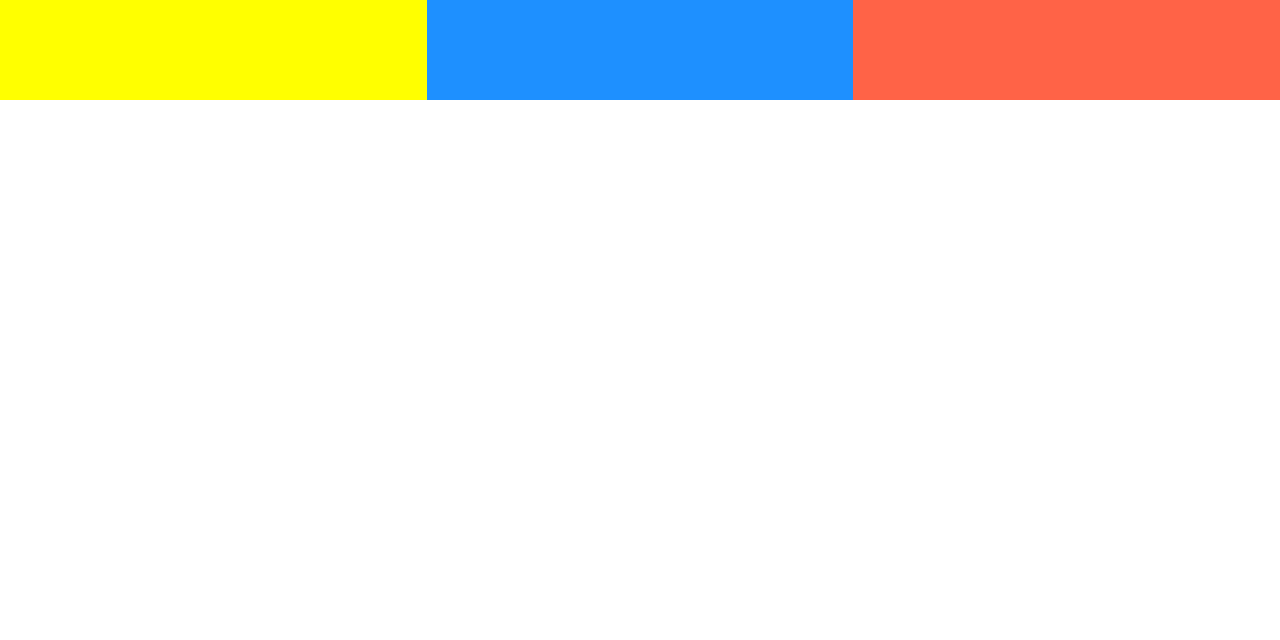
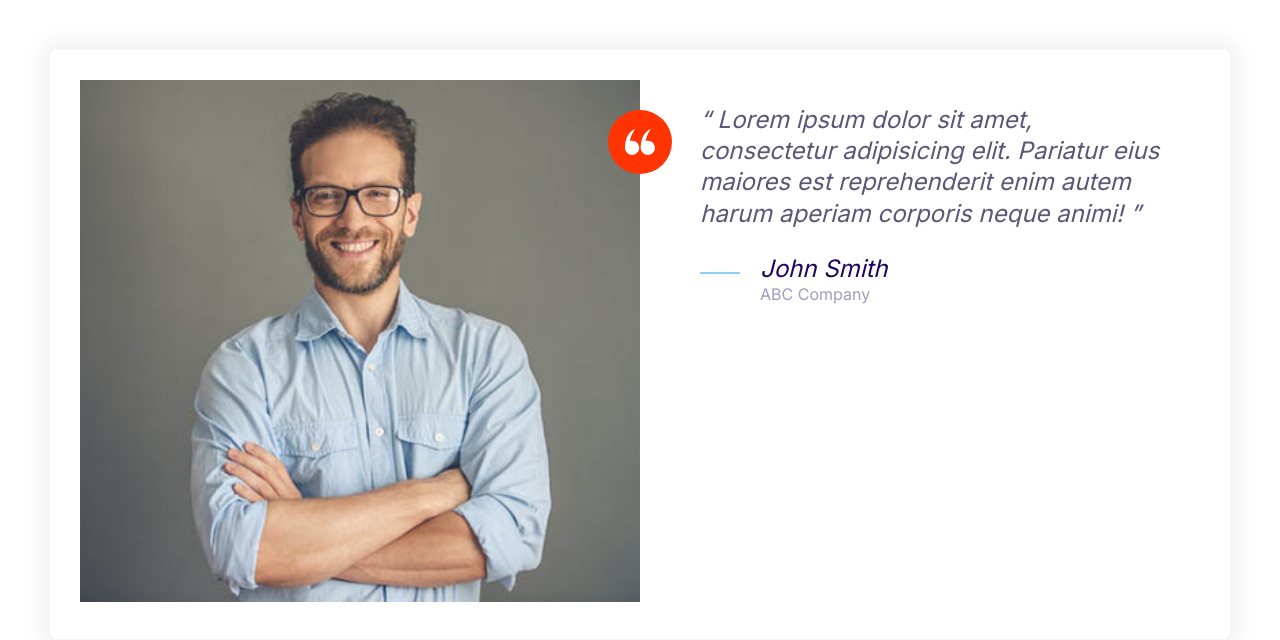
Before and after one commit to manudeli/Season-And-Work, a plain HTML site: page index.html in a window 1280 px wide. Drawn offline with Linux system fonts and the light colour scheme.

Commit message:
Build the testimonial components.

```diff
--- a/css/styles.css
+++ b/css/styles.css
@@ -164,8 +164,17 @@ a {
   height: 40px;
 }
 
+.icon--small {
+  width: 30px;
+  height: 30px;
+}
+
 .icon--primary {
   fill: var(--color-primary);
+}
+
+.icon--white {
+  fill: #fff;
 }
 
 .icon-container {
@@ -176,6 +185,10 @@ a {
   display: inline-flex;
   justify-content: center;
   align-items: center;
+}
+
+.icon-container--accent {
+  background: var(--color-accent);
 }
 
 /* Buttons */
@@ -438,3 +451,41 @@ a {
     grid-template-columns: repeat(3, 1fr);
   }
 }
+
+/* Testimonials */
+.testimonial {
+  padding: 3rem;
+}
+
+.testimonial__image {
+  position: relative;
+}
+
+.testimonial__image > img {
+  width: 100%;
+}
+
+.testimonial__image > .icon-container {
+  position: absolute;
+  bottom: -22px;
+  left: 3rem;
+}
+
+@media screen and (min-width: 768px) {
+  .testimonial__image > .icon-container {
+    position: absolute;
+    left: unset;
+    bottom: unset;
+    top: 3rem;
+    right: -32px;
+  }
+
+  .testimonial .quote,
+  .testimonial .quote__author {
+    font-size: 2.4rem;
+  }
+
+  .testimonial .quote {
+    margin-left: 6rem;
+  }
+}
--- a/index.html
+++ b/index.html
@@ -13,11 +13,40 @@
     />
     <title>시즌앤워크 | Season & Work</title>
   </head>
-  <body>
-    <div class="grid grid--1x3">
-      <div style="height: 100px; background: yellow"></div>
-      <div style="height: 100px; background: dodgerblue"></div>
-      <div style="height: 100px; background: tomato"></div>
+  <body style="padding: 5rem">
+    <div class="card testimonial">
+      <div class="grid grid--1x2">
+        <div class="testimonial__image">
+          <img
+            src="images/testimonial.jpg"
+            alt="A happy, smiling customer"
+          /><span class="icon-container icon-container--accent">
+            <svg class="icon icon--white icon--small">
+              <use xlink:href="images/sprite.svg#quotes" />
+            </svg>
+          </span>
+        </div>
+        <blockquote class="quote">
+          <p class="quote__text">
+            Lorem ipsum dolor sit amet, consectetur adipisicing elit. Pariatur
+            eius maiores est reprehenderit enim autem harum aperiam corporis
+            neque animi!
+          </p>
+          <footer>
+            <div class="media">
+              <div class="media__image">
+                <svg class="icon icon--primary quote__line">
+                  <use xlink:href="images/sprite.svg#line" />
+                </svg>
+              </div>
+              <div class="media__body">
+                <h3 class="media__title quote__author">John Smith</h3>
+                <p class="quote__organization">ABC Company</p>
+              </div>
+            </div>
+          </footer>
+        </blockquote>
+      </div>
     </div>
   </body>
 </html>
```
Also changed, not shown: components/testimonials.html (added, +32 -0 lines), images/testimonial.jpg (added).
